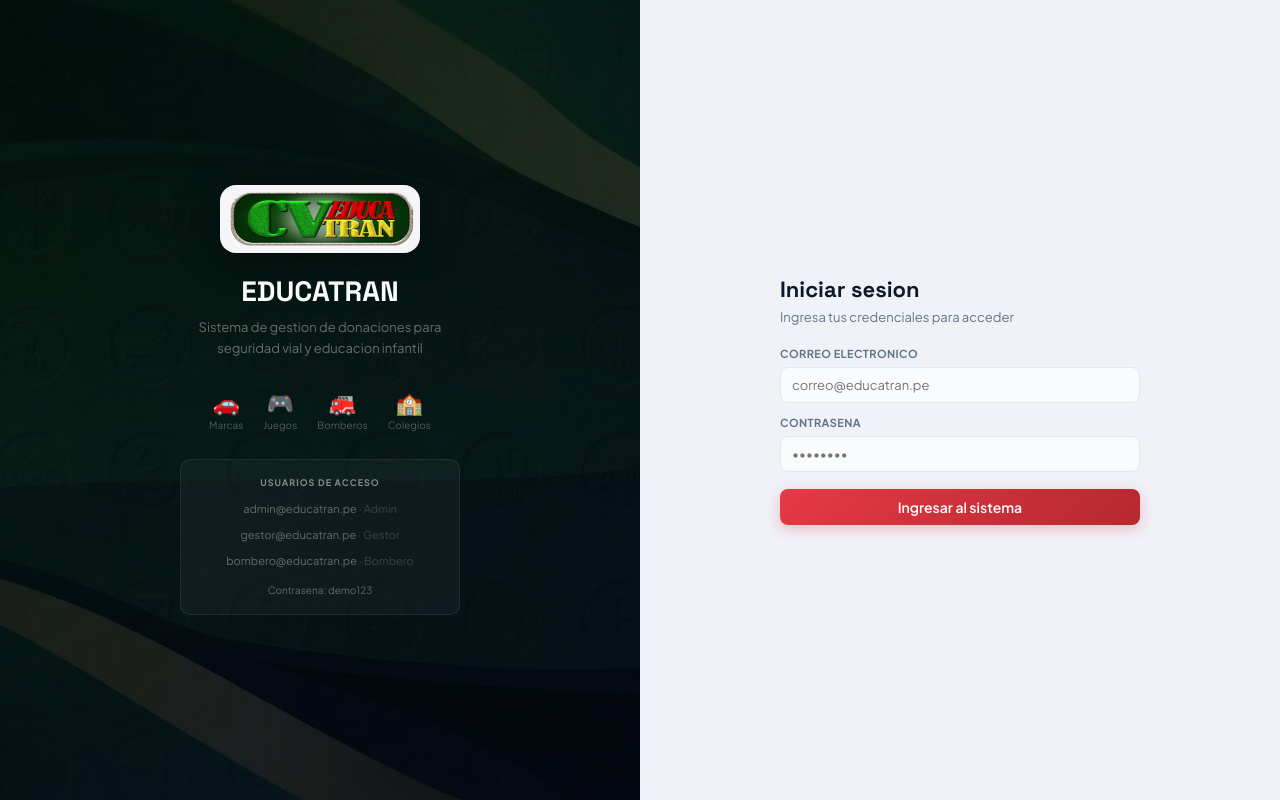
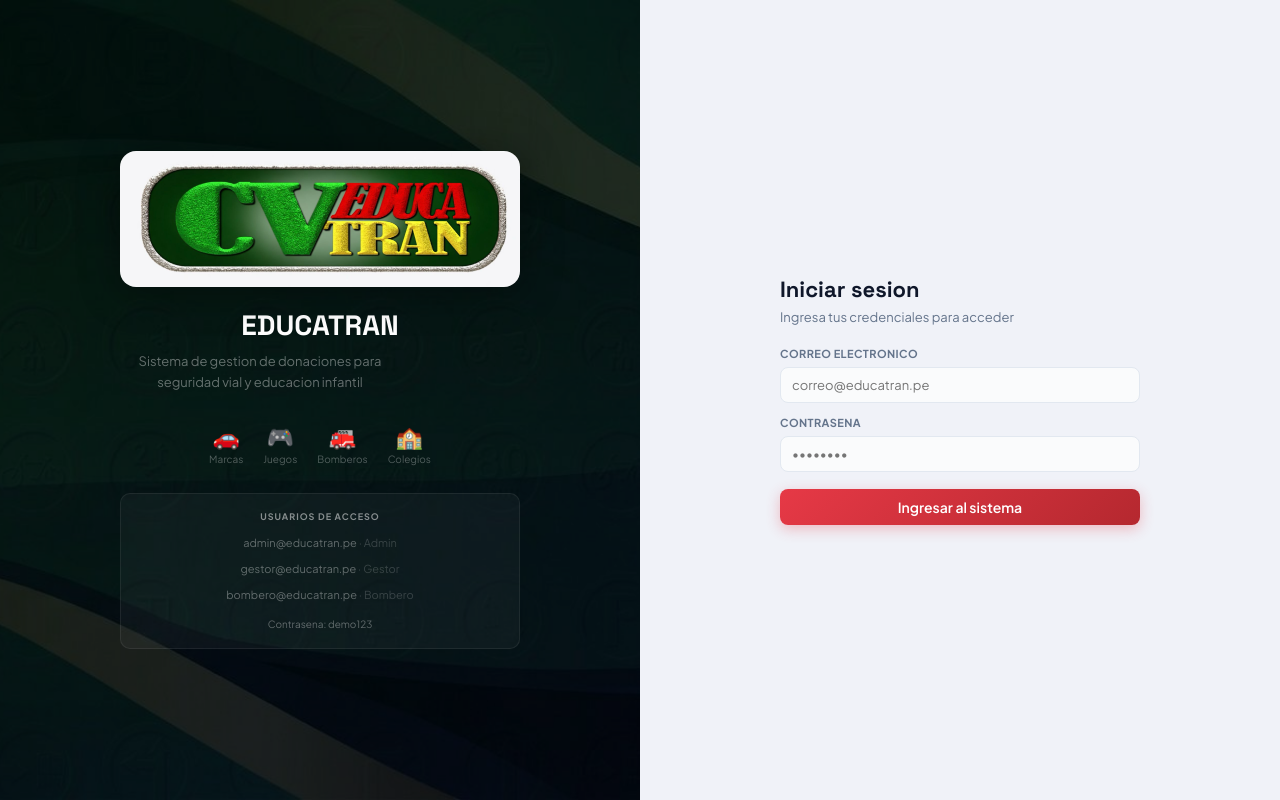
Before and after one commit to danielteoupc/educatran, a React (Vite) app: page / in a window 1280 px wide. Built offline with nearby package versions, Linux system fonts and the light colour scheme; the HTML template or start-up script is replaced by a standard one.

Commit message:
logo login aumentado al doble 400px

```diff
--- a/src/App.jsx
+++ b/src/App.jsx
@@ -809,7 +809,7 @@ function Login({ onLogin }) {
             src="/logo.jpg"
             alt="EDUCATRAN"
             style={{
-              width: 200,
+              width: 400,
               height: 'auto',
               objectFit: 'contain',
               margin: '0 auto 20px',
```
